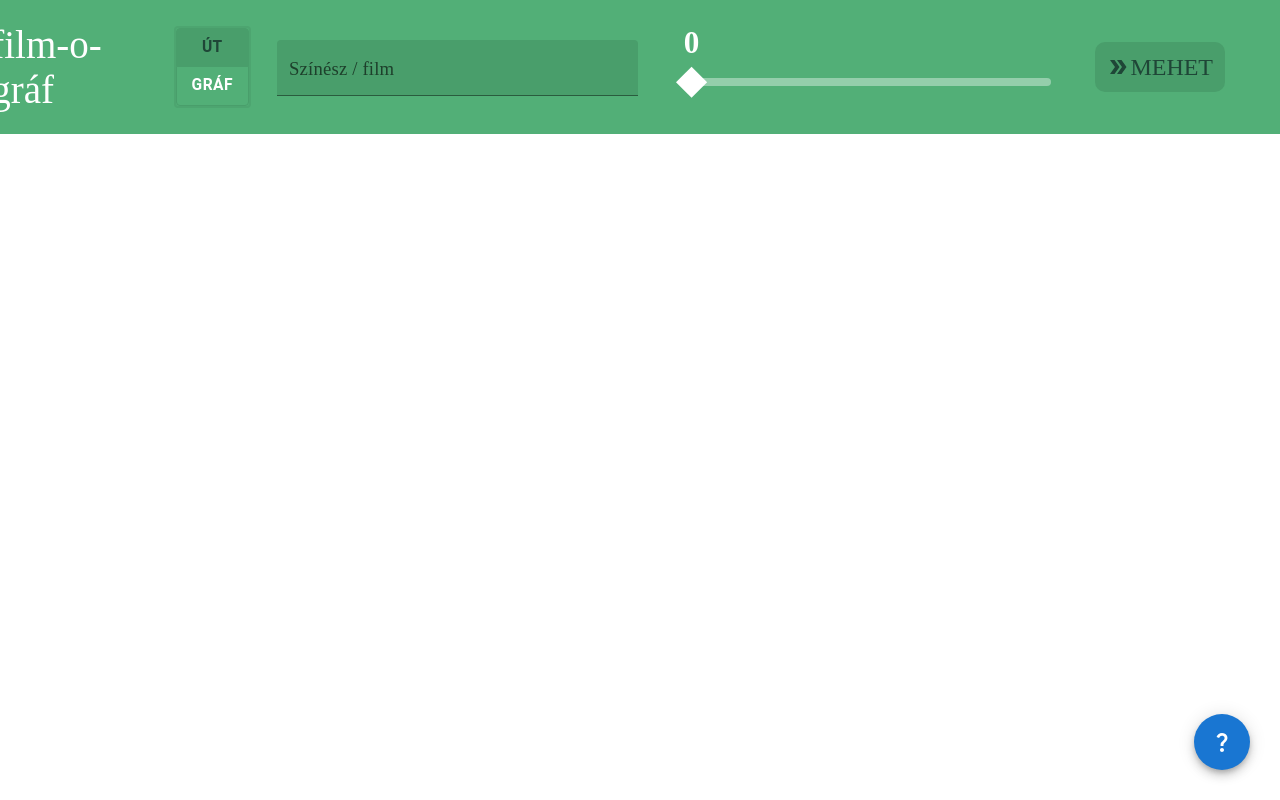
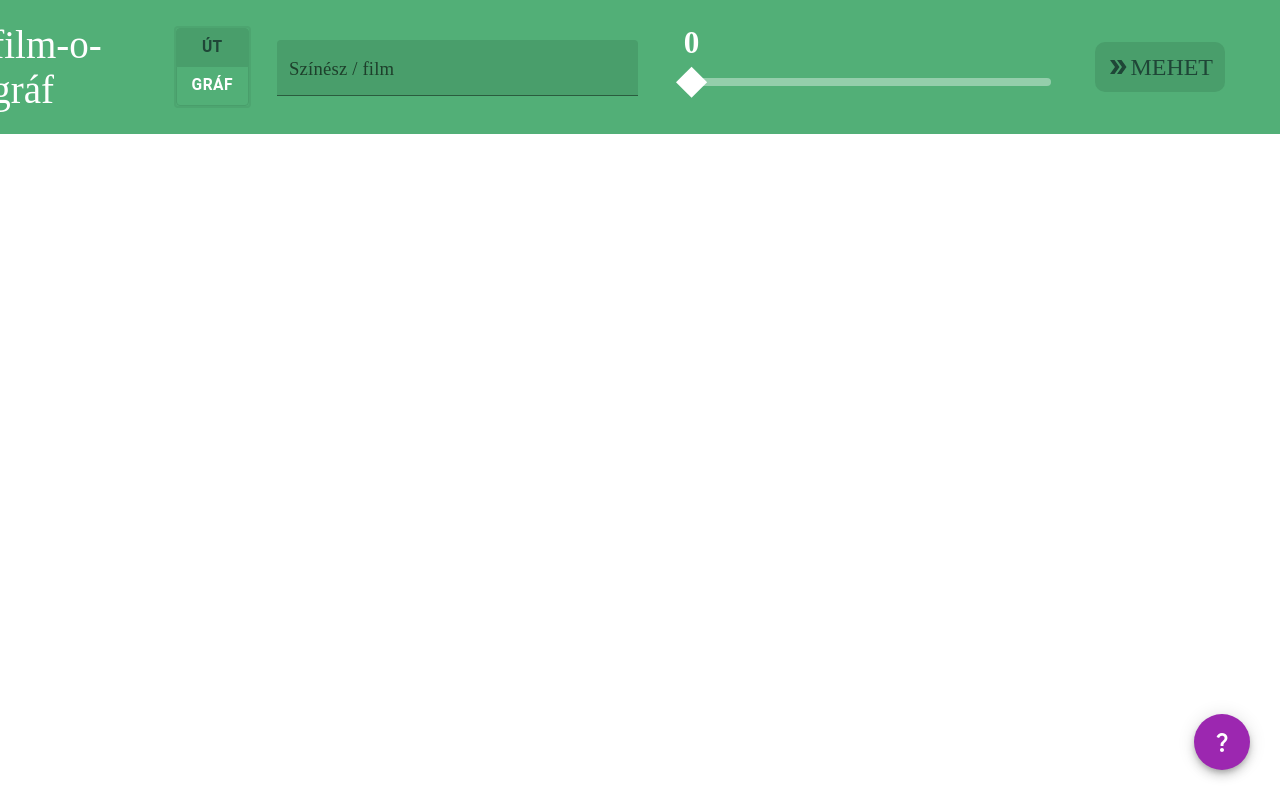
Before and after one commit to kleinerbur/filmograf, a React (Create React App) app in the folder frontend/: page / in a window 1280 px wide. Shown: the top 800 px of the page. Built offline with nearby package versions, Linux system fonts and the light colour scheme.

Commit message:
Switched color from primary (blue) to secondary (purple)

```diff
--- a/frontend/src/App.js
+++ b/frontend/src/App.js
@@ -101,7 +101,7 @@ class App extends React.Component {
 				<header className="App-header">
 					<Form ref={this._form} onSubmit={this.handleSubmit}/>
 
-					<LinearProgress sx={{
+					<LinearProgress color='secondary' sx={{
 						height: this.state.progressbar_height,
 						width: '100%'}}/>
 
@@ -156,6 +156,8 @@ class App extends React.Component {
 							gomb a színész/film IMDb oldalára irányít.
 							<br/>
 							<br/>
+							<br/>
+							<br/>
 							Készítette:
 							<br/>
 							<b>Bur Bence</b>
@@ -165,7 +167,7 @@ class App extends React.Component {
 					</Drawer>
 				</header>
 
-				<Fab color='primary' aria-label='help' onClick={this.openRightDrawer}
+				<Fab color='secondary' aria-label='help' onClick={this.openRightDrawer}
 					sx={{
 						position: 'absolute',
 						bottom: 30,
--- a/frontend/src/components/SearchBar.js
+++ b/frontend/src/components/SearchBar.js
@@ -37,6 +37,7 @@ class SearchBar extends React.Component {
                     label={this.state.label}
 
                     variant='filled'
+                    color='secondary'
                     type='text'
 
                     hidden={this.state.hidden}
```
